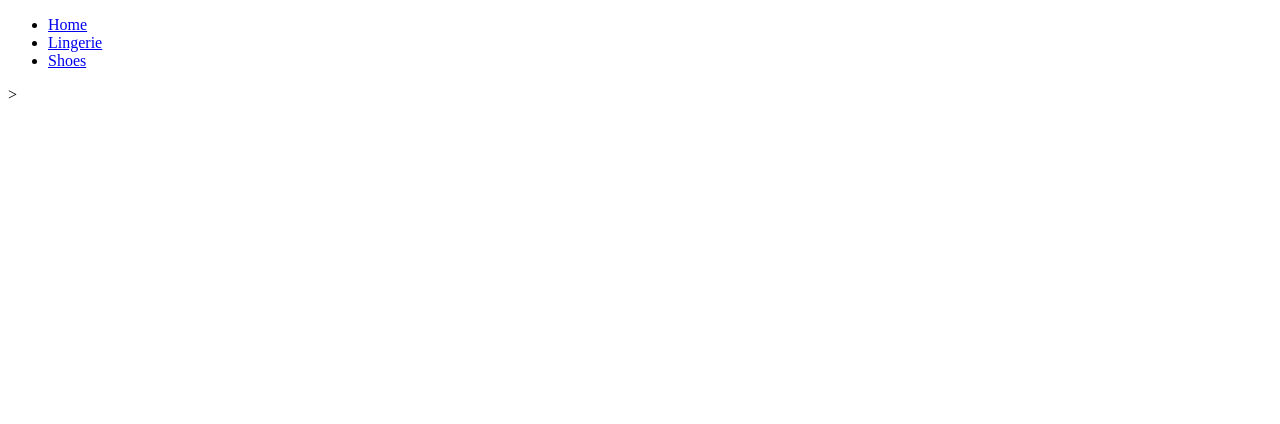
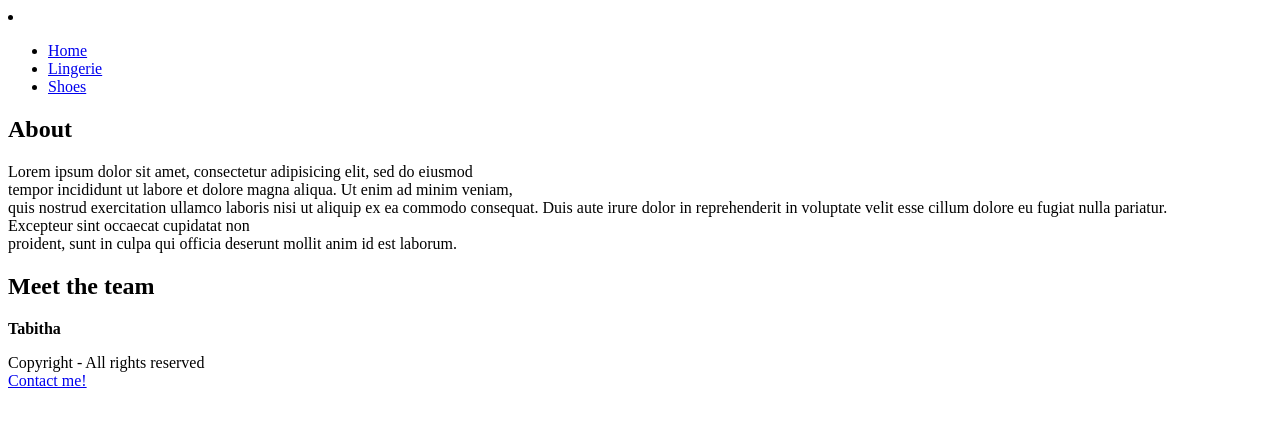
Before and after one commit to TabbyKat123/Site_Test, a plain HTML site: page index.html in a window 1280 px wide. Drawn offline with Linux system fonts and the light colour scheme.

Commit message:
Additions to the css and html of the site

```diff
--- a/index.css
+++ b/index.css
@@ -0,0 +1,3 @@
+p{
+	width: 250px;
+}
--- a/index.html
+++ b/index.html
@@ -5,6 +5,7 @@
 	<title>A Little site</title>
 	<meta name="description" content="whitney's site">
 	<meta name="author" content="first page">
+	<li rel="stylesheet" type="index.css" rel="stylesheet"></li>
 </head>
 <body>
 	<!--page header containing the nav bar and logo!-->
@@ -23,8 +24,22 @@
 	<!--page body containig the info on the website!-->
 
 	<section>
+		<h1>About</h1>
+		<p>Lorem ipsum dolor sit amet, consectetur adipisicing elit, sed do eiusmod<br>
+		tempor incididunt ut labore et dolore magna aliqua. Ut enim ad minim veniam,<br>
+		quis nostrud exercitation ullamco laboris nisi ut aliquip ex ea commodo
+		consequat. Duis aute irure dolor in reprehenderit in voluptate velit esse
+		cillum dolore eu fugiat nulla pariatur.<br> Excepteur sint occaecat cupidatat non<br>
+		proident, sunt in culpa qui officia deserunt mollit anim id est laborum.
+	     </p>
 
-	</section>>
+	     <h1>Meet the team</h1>
+	     <p>
+	     	<strong>Tabitha</strong>
+	     	<picture></picture>
+	     </p>
+
+	</section>
 
 
 
@@ -32,6 +47,8 @@
 	<!--page footer with the contact info!-->
 
 	<footer>
+		<p>Copyright - All rights reserved <br>
+			<a href="#">Contact me!</a></p>
 
 	</footer>
 
```
